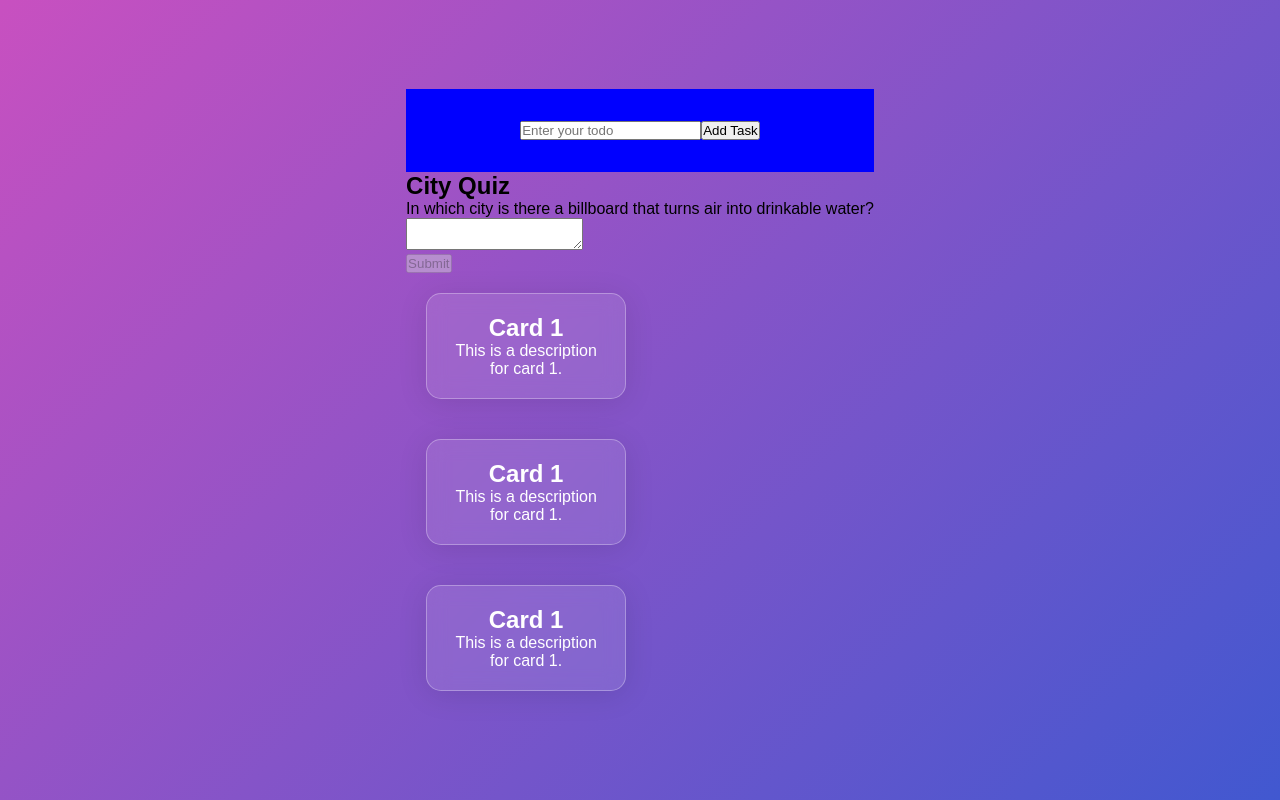
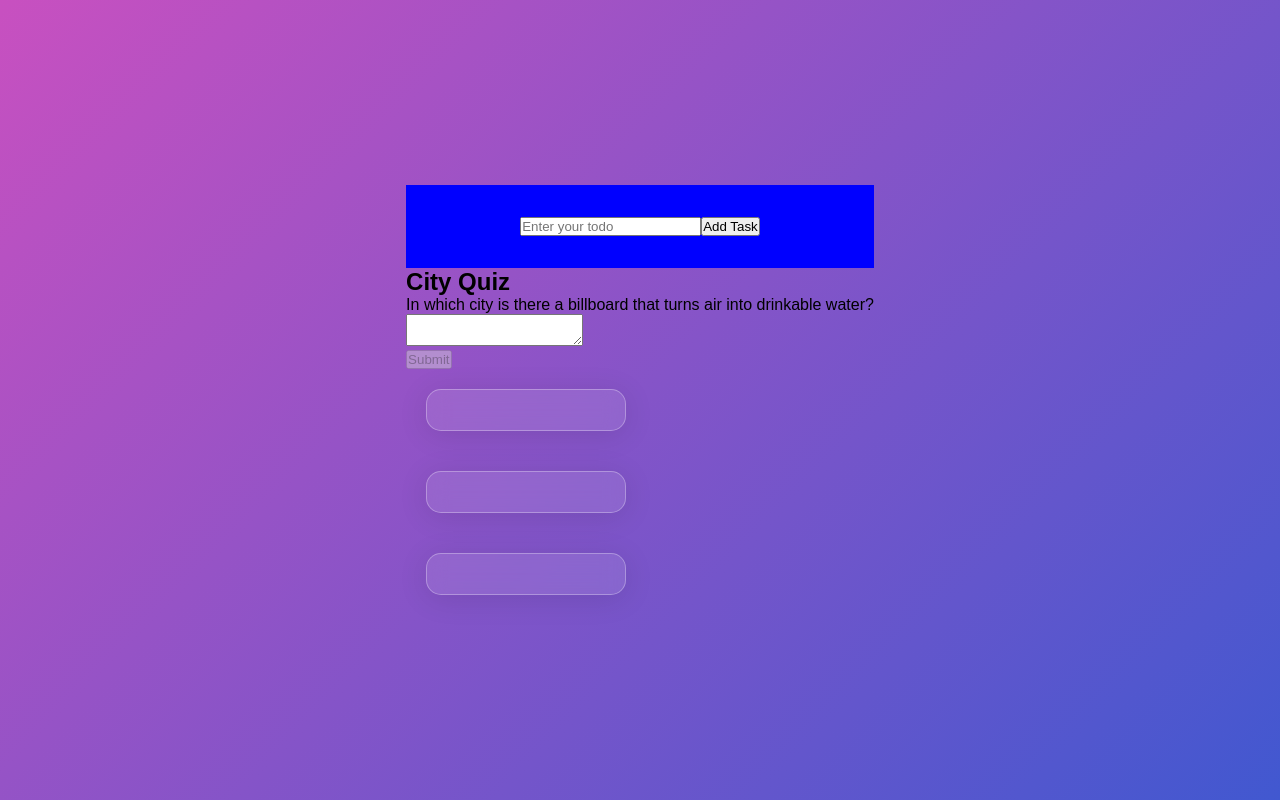
Before and after one commit to nimely111/React-Coding-snippet, a React (Vite) app: page / in a window 1280 px wide. Built offline with nearby package versions, Linux system fonts and the light colour scheme.

Commit message:
removed hard coded value from card title and description

```diff
--- a/Glassmorphism/Cards.jsx
+++ b/Glassmorphism/Cards.jsx
@@ -5,8 +5,8 @@ function Cards() {
   return (
     <div className="card-container">
       <div className="card">
-        <h2>Card 1</h2>
-        <p>This is a description for card 1.</p>
+        <h2></h2>
+        <p></p>
       </div>
     </div>
   );
```
